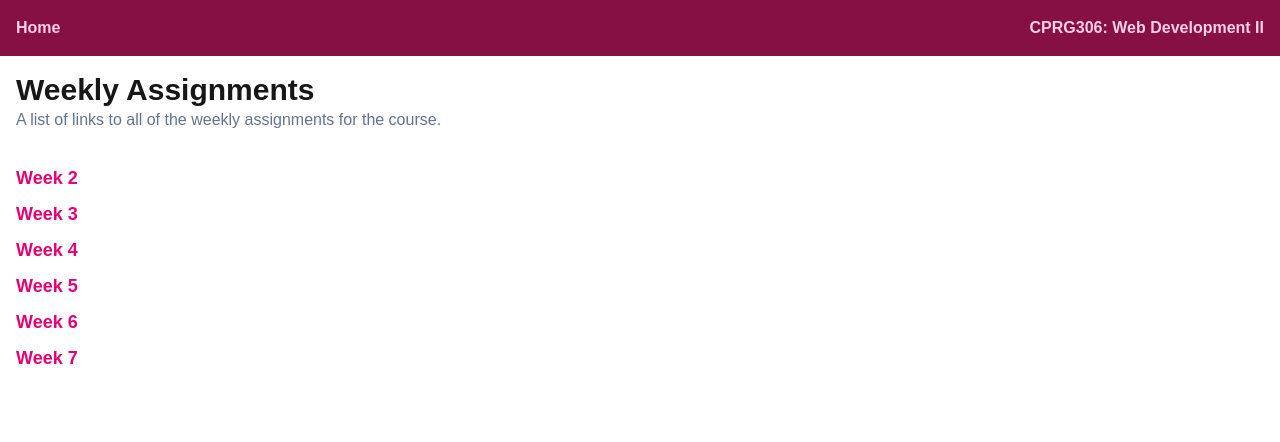
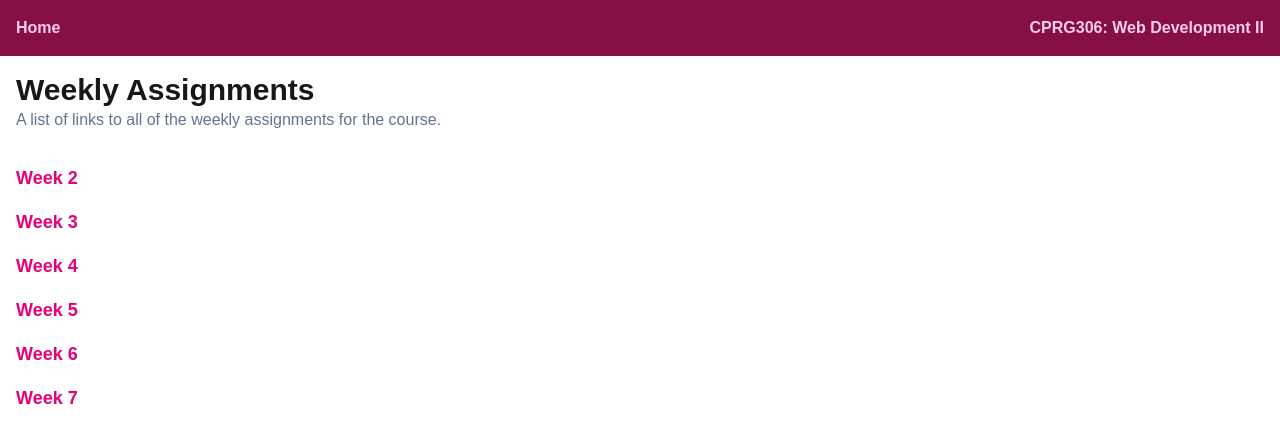
Before and after one commit to jenna-hackett/cprg306-assignments, a Next.js app: page / in a window 1280 px wide. Shown: the top 442 px of the page. Built offline with nearby package versions, Linux system fonts and the light colour scheme.

Commit message:
just some extra spacing added between week on the home page.

```diff
--- a/app/page.js
+++ b/app/page.js
@@ -19,7 +19,7 @@ export default function Home() {
           description="A list of links to all of the weekly assignments for the course."
         />
       </header>
-        <ul className="px-4 py-4 space-y-2">
+        <ul className="px-4 py-4 grid grid-cols-1 sm:grid-cols02 gap-4 max-w-md">
           <li>
             <PageLinks {...linkInfo[1]} />
           </li>
```
